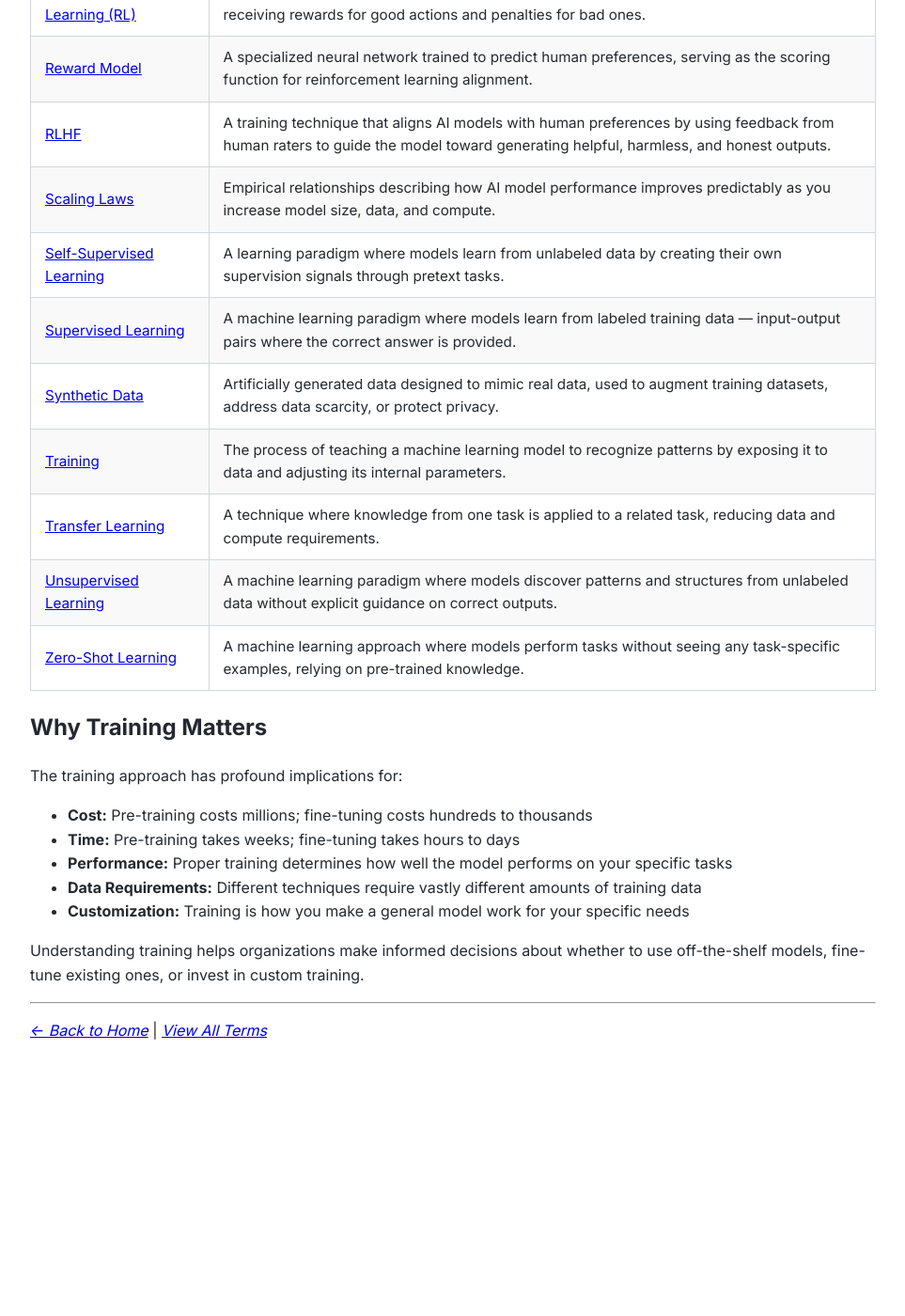
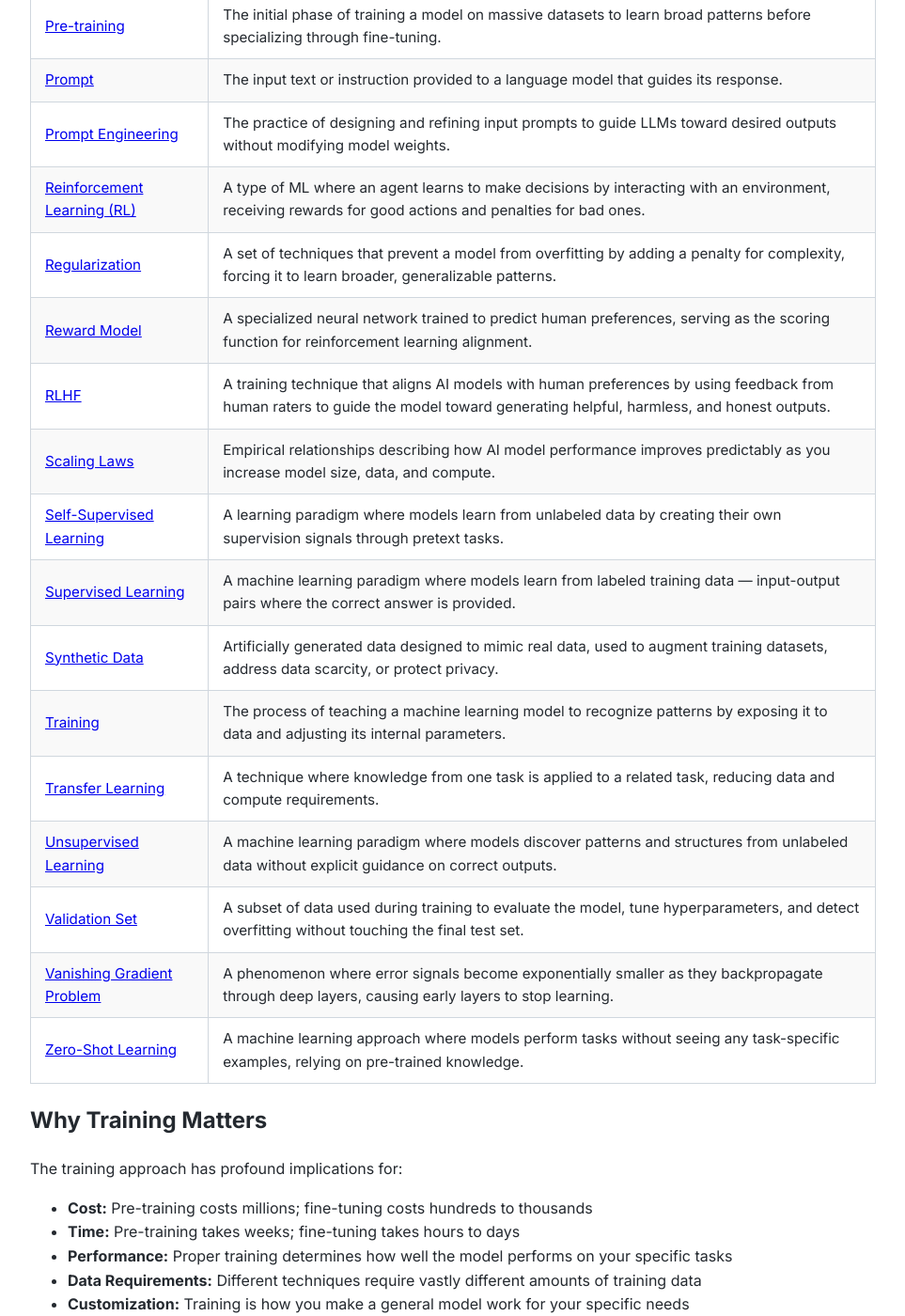
Before and after one commit to alexnubla/ai-dictionary, a Jekyll site: the page built from categories/training.md, in a window 1280 px wide and 1400 px high, scrolled down 2281 px. Shown: the whole window at 94% size, without its empty margins (158-1121 px from the left). Built offline with Jekyll 4.4.1, drawn with Linux system fonts in a browser that asks for light colours; before the commit the page ends 3447 px from its top, so only the background shows below that; some of the changed text lies outside the part shown.

Commit message:
Update training.md

```diff
--- a/categories/training.md
+++ b/categories/training.md
@@ -22,9 +22,11 @@ Training encompasses several phases:
 | Term | Description |
 |------|-------------|
 | [Backpropagation](/ai-dictionary/terms/backpropagation/) | The fundamental algorithm for training neural networks by calculating and propagating error gradients backward to update weights. |
+| [Batch Size](/ai-dictionary/terms/batch-size/) | The number of training examples processed in a single iteration before the model's internal parameters are updated. |
 | [Catastrophic Forgetting](/ai-dictionary/terms/catastrophic-forgetting/) | A phenomenon where a model trained on a new task dramatically loses performance on previously learned tasks, essentially "forgetting" earlier knowledge. |
 | [Chain of Thought](/ai-dictionary/terms/chain-of-thought/) | A prompting technique that encourages models to generate intermediate reasoning steps before producing a final answer. |
 | [Context Engineering](/ai-dictionary/terms/context-engineering/) | The discipline of designing and optimizing the complete context provided to LLMs to elicit desired behaviors. |
+| [Convergence](/ai-dictionary/terms/convergence/) | The point during training when the model's loss function stabilizes and stops decreasing significantly, indicating it has learned the patterns. |
 | [Data Augmentation](/ai-dictionary/terms/data-augmentation/) | A technique used to artificially increase the size and diversity of a training dataset by applying label-preserving transformations to existing data. |
 | [Distillation](/ai-dictionary/terms/distillation/) | A training technique where a smaller "student" model learns to mimic a larger "teacher" model, producing a compact model that retains much of the teacher's performance. |
 | [DPO](/ai-dictionary/terms/dpo/) | A simplified approach to aligning language models with human preferences that directly optimizes using preference data without requiring a reward model or reinforcement learning. |
@@ -32,6 +34,7 @@ Training encompasses several phases:
 | [Few-Shot Learning](/ai-dictionary/terms/few-shot-learning/) | A machine learning approach where models learn to perform tasks from only a handful of examples (typically 1-10), rather than requiring thousands or millions of training samples. |
 | [Fine-tuning](/ai-dictionary/terms/fine-tuning/) | The process of taking a pre-trained AI model and further training it on a specific dataset or task to improve its performance for a particular use case, using techniques like LoRA for efficiency. |
 | [Gradient Descent](/ai-dictionary/terms/gradient-descent/) | An iterative optimization algorithm that minimizes a loss function by updating model parameters in the direction of steepest descent. |
+| [Gradient / Gradient Flow](/ai-dictionary/terms/gradient-flow/) | The error signal that propagates backward through a neural network during training, indicating how much each parameter contributed to the mistake. |
 | [Hyperparameter](/ai-dictionary/terms/hyperparameter/) | A configuration setting external to the model that controls the training process (e.g., learning rate, batch size), set before training begins. |
 | [In-Context Learning](/ai-dictionary/terms/in-context-learning/) | The ability of LLMs to learn tasks from examples provided within the input prompt, without any parameter updates. |
 | [Learning Rate](/ai-dictionary/terms/learning-rate/) | A critical hyperparameter controlling the size of optimization steps during training, with values that are too high causing instability and too low causing slow convergence. |
@@ -44,6 +47,7 @@ Training encompasses several phases:
 | [Prompt](/ai-dictionary/terms/prompt/) | The input text or instruction provided to a language model that guides its response. |
 | [Prompt Engineering](/ai-dictionary/terms/prompt-engineering/) | The practice of designing and refining input prompts to guide LLMs toward desired outputs without modifying model weights. |
 | [Reinforcement Learning (RL)](/ai-dictionary/terms/reinforcement-learning/) | A type of ML where an agent learns to make decisions by interacting with an environment, receiving rewards for good actions and penalties for bad ones. |
+| [Regularization](/ai-dictionary/terms/regularization/) | A set of techniques that prevent a model from overfitting by adding a penalty for complexity, forcing it to learn broader, generalizable patterns. |
 | [Reward Model](/ai-dictionary/terms/reward-model/) | A specialized neural network trained to predict human preferences, serving as the scoring function for reinforcement learning alignment. |
 | [RLHF](/ai-dictionary/terms/rlhf/) | A training technique that aligns AI models with human preferences by using feedback from human raters to guide the model toward generating helpful, harmless, and honest outputs. |
 | [Scaling Laws](/ai-dictionary/terms/scaling-laws/) | Empirical relationships describing how AI model performance improves predictably as you increase model size, data, and compute. |
@@ -53,8 +57,9 @@ Training encompasses several phases:
 | [Training](/ai-dictionary/terms/training/) | The process of teaching a machine learning model to recognize patterns by exposing it to data and adjusting its internal parameters. |
 | [Transfer Learning](/ai-dictionary/terms/transfer-learning/) | A technique where knowledge from one task is applied to a related task, reducing data and compute requirements. |
 | [Unsupervised Learning](/ai-dictionary/terms/unsupervised-learning/) | A machine learning paradigm where models discover patterns and structures from unlabeled data without explicit guidance on correct outputs. |
+| [Validation Set](/ai-dictionary/terms/validation-set/) | A subset of data used during training to evaluate the model, tune hyperparameters, and detect overfitting without touching the final test set. |
+| [Vanishing Gradient Problem](/ai-dictionary/terms/vanishing-gradient-problem/) | A phenomenon where error signals become exponentially smaller as they backpropagate through deep layers, causing early layers to stop learning. |
 | [Zero-Shot Learning](/ai-dictionary/terms/zero-shot-learning/) | A machine learning approach where models perform tasks without seeing any task-specific examples, relying on pre-trained knowledge. |
-
 
 ## Why Training Matters
 
```
